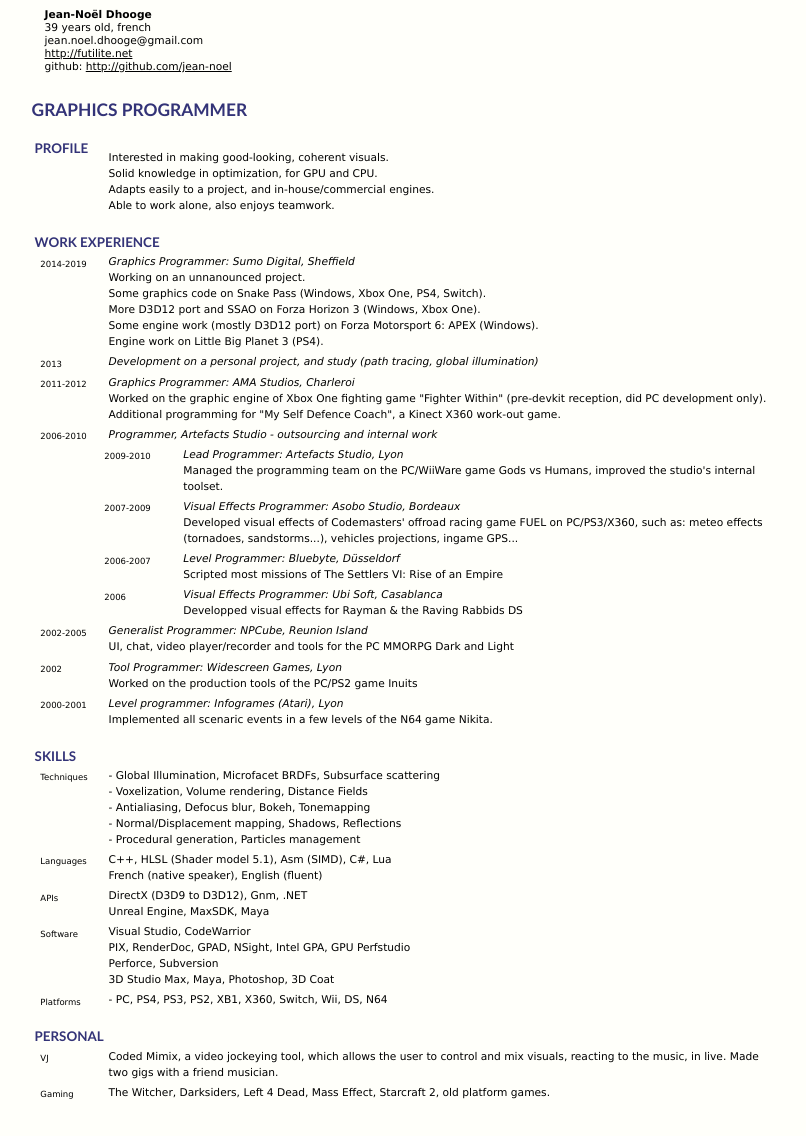
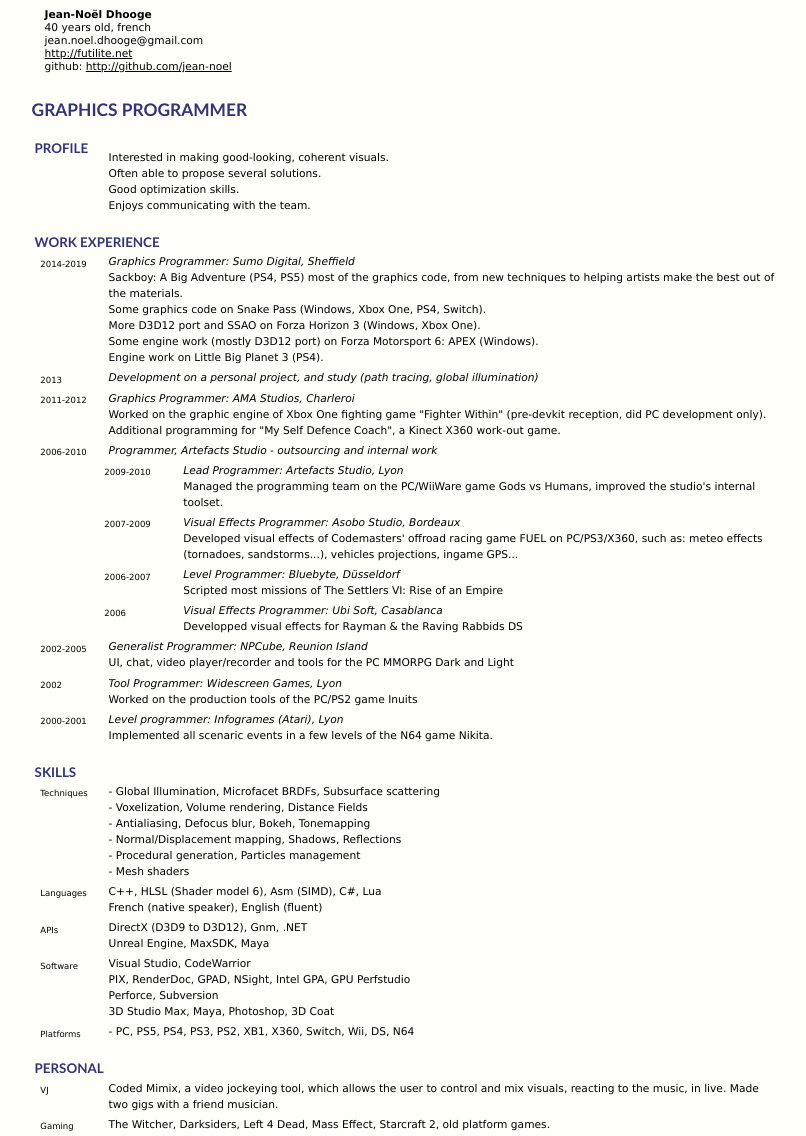
Before and after one commit to jean-noel/jean-noel.github.io, a plain HTML site: page jndhooge-en.html in a window 1280 px wide. Shown: the whole page, without its empty margins (109-915 px from the left). Before the commit the page ends 1111 px from the top, so only its background shows below. Drawn offline with Linux system fonts and the light colour scheme.

Commit message:
the 2020 update

```diff
--- a/jndhooge-en.html
+++ b/jndhooge-en.html
@@ -81,7 +81,7 @@
 <body>
 <p>
 <b>Jean-No&euml;l Dhooge</b><br/>
-39 years old, french<br/>
+40 years old, french<br/>
 jean.noel.dhooge@gmail.com<br/>
 <a href="http://futilite.net">http://futilite.net</a><br/>
 github: <a href="http://github.com/jean-noel">http://github.com/jean-noel</a><br/>
@@ -92,10 +92,10 @@
 <h2>Profile</h2>
 
 <dl>
-	<dt><dd>Interested in making good-looking, coherent visuals.<br>
-		Solid knowledge in optimization, for GPU and CPU.<br>
-		Adapts easily to a project, and in-house/commercial engines.<br>
-		Able to work alone, also enjoys teamwork.<br>
+	<dt><dd>Interested in making good-looking, coherent visuals.<br/>
+		Often able to propose several solutions.<br/>
+		Good optimization skills.<br/>
+		Enjoys communicating with the team.<br/>
 	</dd></dt>
 </dl>
 
@@ -104,8 +104,8 @@
 <dl>
     <dt>2014-2019</dt>
 	<dd>
-		<em>Graphics Programmer: Sumo Digital, Sheffield</em><br>
-        Working on an unnanounced project.<br/>
+		<em>Graphics Programmer: Sumo Digital, Sheffield</em><br/>
+        Sackboy: A Big Adventure (PS4, PS5) most of the graphics code, from new techniques to helping artists make the best out of the materials.<br/>
         Some graphics code on Snake Pass (Windows, Xbox One, PS4, Switch).<br />
         More D3D12 port and SSAO on Forza Horizon 3 (Windows, Xbox One).<br/>
         Some engine work (mostly D3D12 port) on Forza Motorsport 6: APEX (Windows).<br/>
@@ -162,8 +162,9 @@
 		- Antialiasing, Defocus blur, Bokeh, Tonemapping<br>
 		- Normal/Displacement mapping, Shadows, Reflections<br>
 		- Procedural generation, Particles management<br>
+		- Mesh shaders
 	<dt>Languages
-	<dd>C++, HLSL (Shader model 5.1), Asm (SIMD), C#, Lua<br>
+	<dd>C++, HLSL (Shader model 6), Asm (SIMD), C#, Lua<br>
 		French (native speaker), English (fluent)<br>
 	<dt>APIs
 	<dd>DirectX (D3D9 to D3D12), Gnm, .NET<br>
@@ -174,7 +175,7 @@
 		Perforce, Subversion<br>
 		3D Studio Max, Maya, Photoshop, 3D Coat
 	</dd><dt>Platforms
-	</dt><dd>- PC, PS4, PS3, PS2, XB1, X360, Switch, Wii, DS, N64</dl>
+	</dt><dd>- PC, PS5, PS4, PS3, PS2, XB1, X360, Switch, Wii, DS, N64</dl>
 </dl></dl>
 
 <h2>Personal</h2>
```
Also changed, not shown: coding/index.html (+15 -2 lines), 2 other files.
